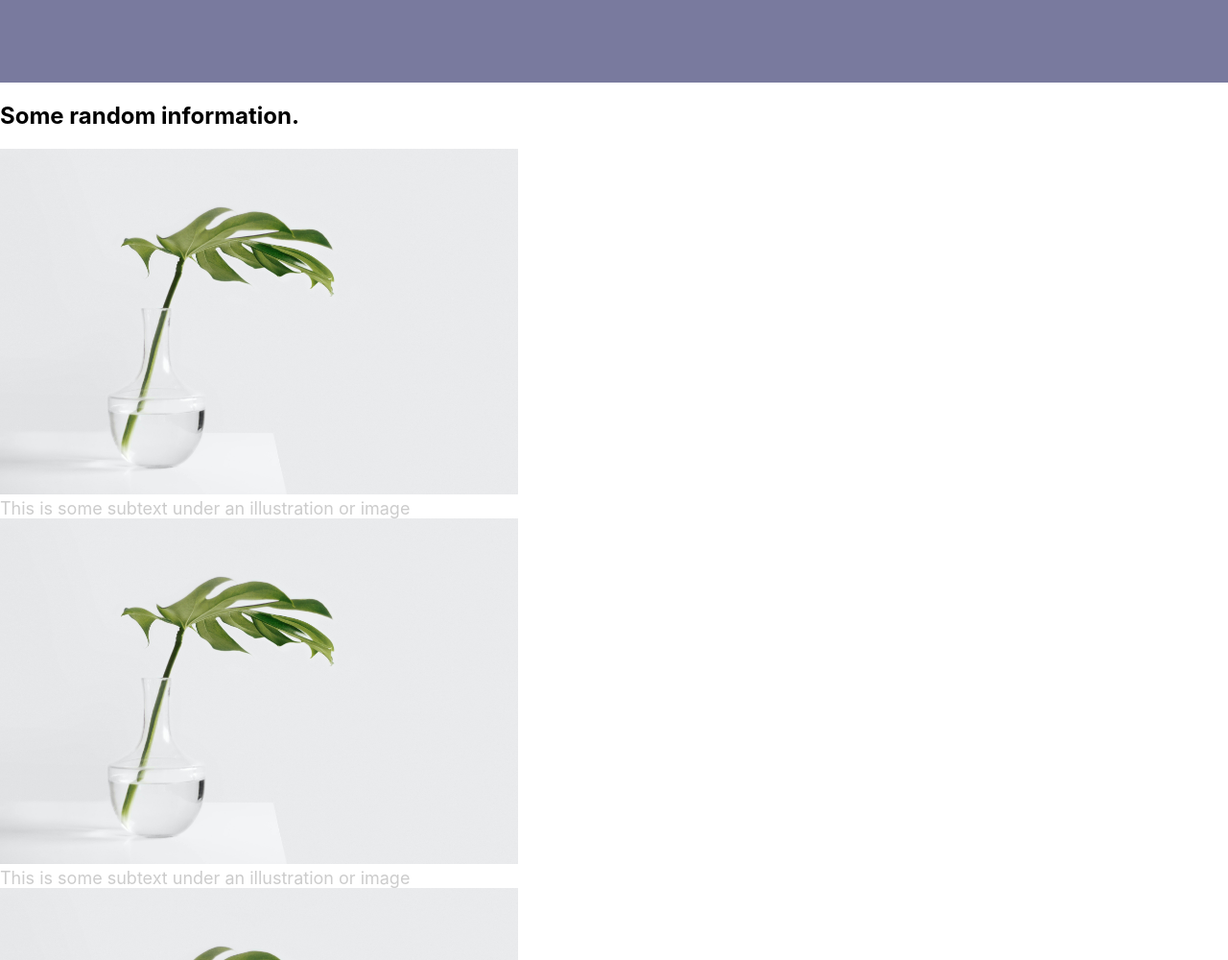
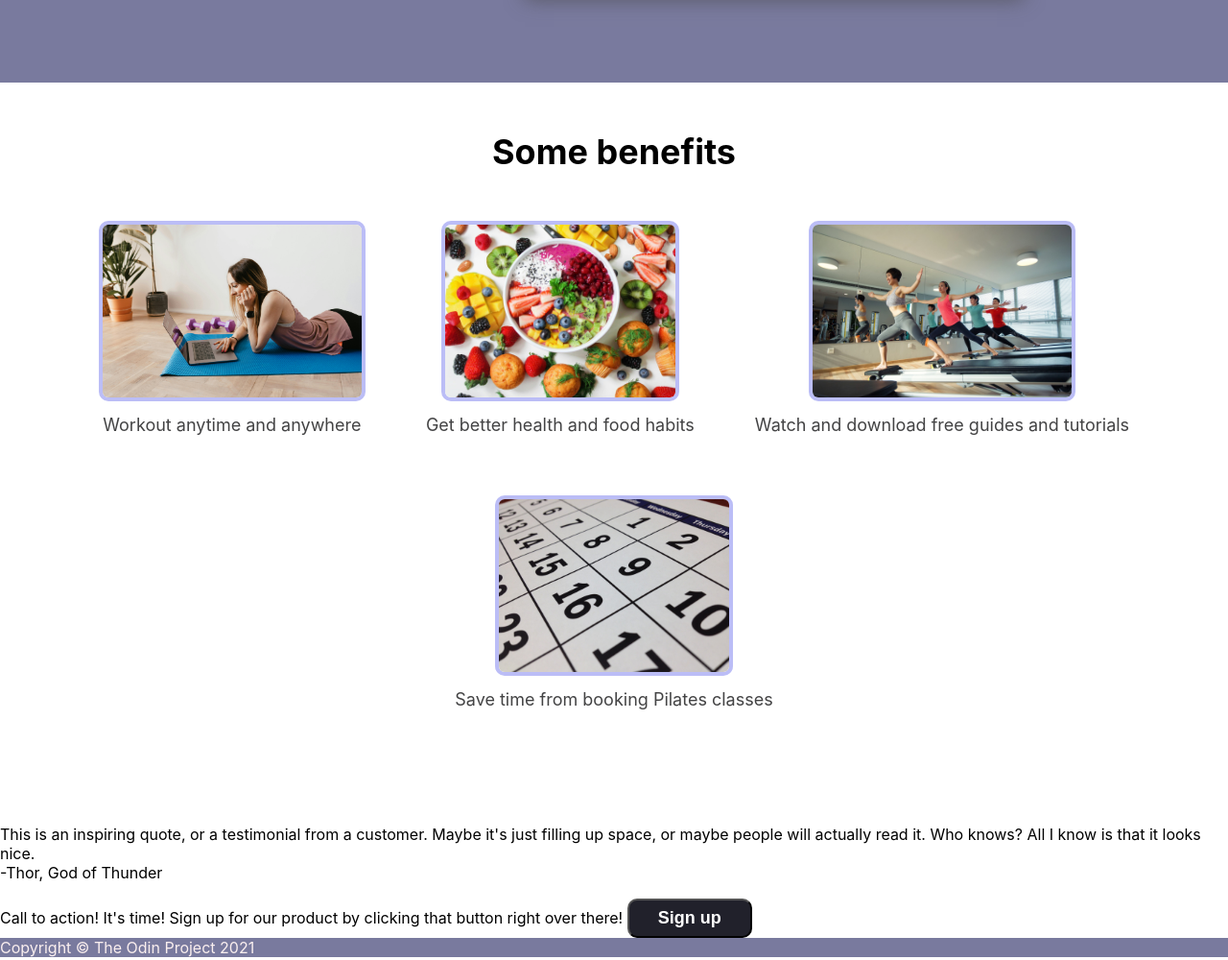
Before and after one commit to Armix18/Landing-Page, a plain HTML site: page index.html in a window 1280 px wide. Shown: the part 573-1573 px from the top of the page at 96% size. Drawn offline with Linux system fonts and the light colour scheme.

Commit message:
Add main page - second section

```diff
--- a/index.html
+++ b/index.html
@@ -5,6 +5,7 @@
     <meta http-equiv="X-UA-Compatible" content="IE=edge">
     <meta name="viewport" content="width=device-width, initial-scale=1.0">
     <title>Landing Page</title>
+    <link rel="icon" type="image/x-icon" href="./images/gopilates-favicon-color.png">
     <link rel="stylesheet" href="style.css">
 </head>
 <body>
@@ -34,20 +35,30 @@
                 <p class="text">Improve your health habits and get a better life</p>
                 <button id="button1">Sign up</button>
             </div>
-            <img class="image" src="./images/pexels-elina-fairytale-3822193.jpg" alt="a plant" width="auto" height="500px">
+            <img id="image" src="./images/pexels-elina-fairytale-3822193.jpg" alt="a woman doing exercise" width="auto" height="500px">
         </div>
     </div>
     <div class="main-section">
         <div class="first-section">
-            <h2>Some random information.</h2>
-            <img class="image" src="./images/pexels-sarah-dorweiler-8408541.jpg" alt="a plant" width="auto" height="200px">
-            <p>This is some subtext under an illustration or image</p>
-            <img class="image" src="./images/pexels-sarah-dorweiler-8408541.jpg" alt="a plant" width="auto" height="200px">
-            <p>This is some subtext under an illustration or image</p>
-            <img class="image" src="./images/pexels-sarah-dorweiler-8408541.jpg" alt="a plant" width="auto" height="200px">
-            <p>This is some subtext under an illustration or image</p>
-            <img class="image" src="./images/pexels-sarah-dorweiler-8408541.jpg" alt="a plant" width="auto" height="200px">
-            <p>This is some subtext under an illustration or image</p>
+            <h2>Some benefits</h2>
+            <div class="images-cont">
+                <div class="card">
+                    <img class="image" src="./images/pexels-karolina-grabowska-4498452.jpg" alt="a plant" width="auto" height="50px">
+                    <p class="text-main">Workout anytime and anywhere</p>
+                </div>
+                <div class="card">
+                    <img class="image" src="./images/pexels-jane-trang-doan-1092730.jpg" alt="a plant" width="auto" height="50px">
+                    <p class="text-main">Get better health and food habits</p>
+                </div>
+                <div class="card">
+                    <img class="image" src="./images/fitness-1948813_1280.jpg" alt="a plant" width="auto" height="50px">
+                    <p class="text-main">Watch and download free guides and tutorials</p>
+                </div>
+                <div class="card">
+                    <img class="image" src="./images/calendar-660670_1280.jpg" alt="a plant" width="auto" height="50px">
+                    <p class="text-main">Save time from booking Pilates classes</p>
+                </div>
+            </div>
         </div>
         <div class="second-section">
             This is an inspiring quote, or a testimonial from a customer. Maybe it's just filling up space, or maybe people will actually read it. Who knows? All I know is that it looks nice.
--- a/style.css
+++ b/style.css
@@ -56,8 +56,8 @@ a:hover {
     background-color: #a49db8;
 }
 
-.image {
-    height: 360px;
+#image {
+    height: 390px;
     width: auto;
 }
 
@@ -101,3 +101,46 @@ button:hover{
     background-color: #c4c4c4;
     color: rgb(90, 90, 90);
 }
+
+#image {
+    box-shadow: 12px 15px 19px #474747a1;
+}
+
+.first-section {
+    padding-bottom: 120px;
+    text-align: center;
+}
+
+h2 {
+    margin: 50px;
+    font-size: 36px;
+}
+
+.images-cont {
+    display: flex;
+    flex-wrap: wrap;
+    justify-content: center;
+    gap: 63px;
+}
+
+.image {
+    height: 180px;
+    width: auto;
+    border-radius: 10px;
+    border: 4px solid #bbbdf6;
+    margin: auto;
+    transition: transform .2s;
+}
+
+.image:hover {
+    transform: scale(1.07);
+}
+
+.text-main {
+    padding-top: 10px;
+    color: #434344;
+}
+
+.card {
+    width: 280px 0px;
+}
```
Also changed, not shown: images/calendar-660670_1280.jpg (added), images/fitness-1948813_1280.jpg (added), images/gopilates-favicon-color.png (added), images/pexels-jane-trang-doan-1092730.jpg (added), images/pexels-karolina-grabowska-4498452.jpg (added).
